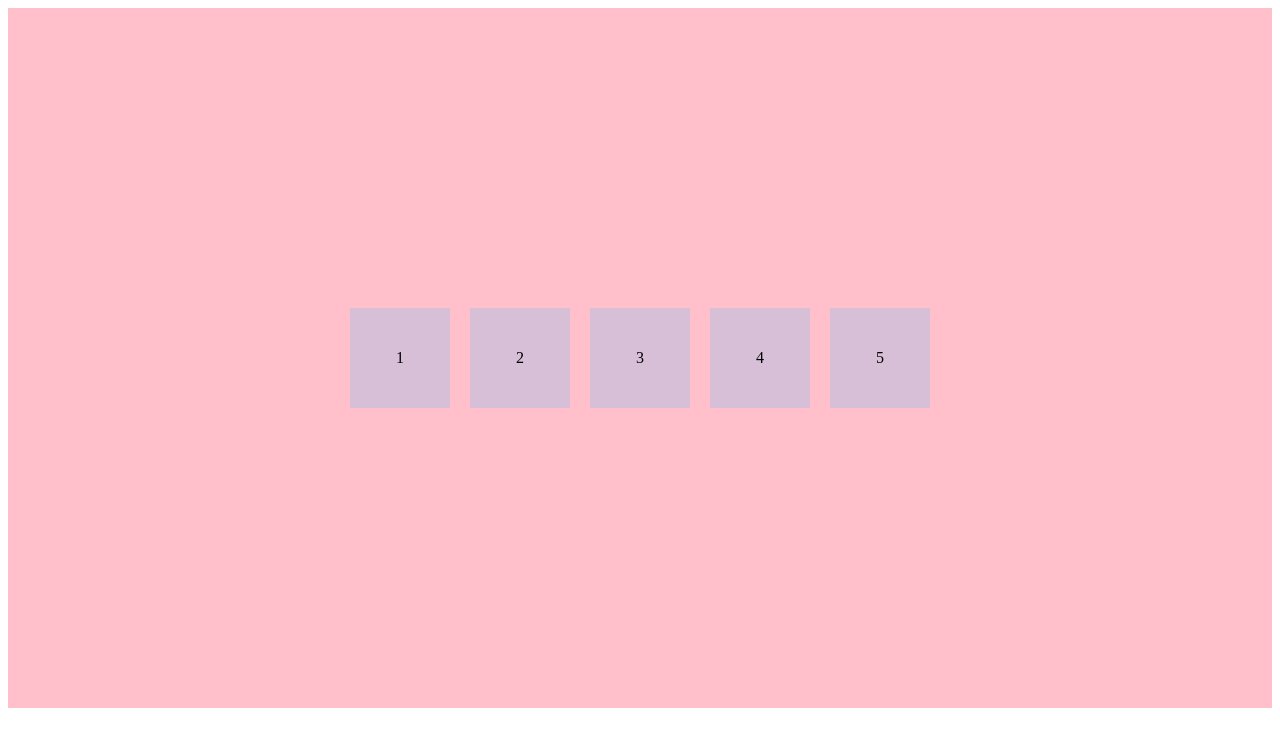
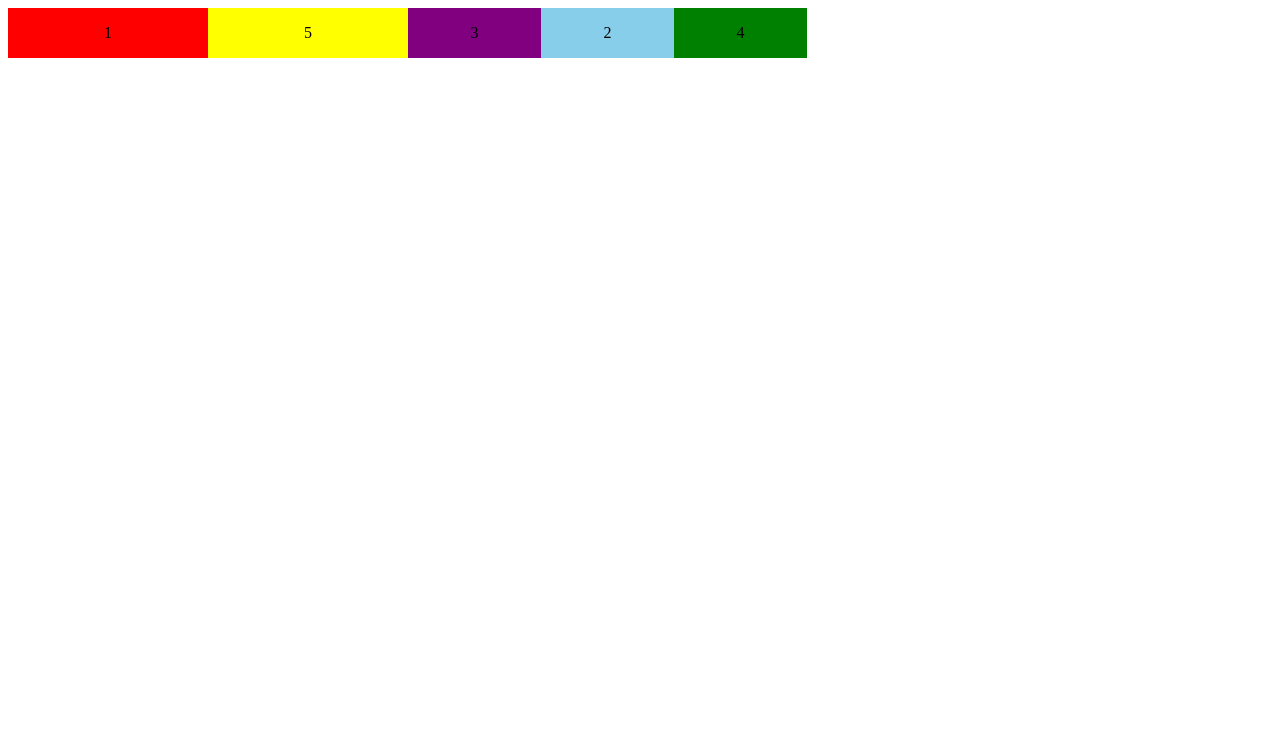
Before and after one commit to ItsIrina777/HM15, a plain HTML site: page index.html in a window 1280 px wide. Drawn offline with Linux system fonts and the light colour scheme.

Commit message:
зробила стилі
але не знаю як опустити 2,3 та 4 до низу

```diff
--- a/style.css
+++ b/style.css
@@ -1,23 +1,50 @@
 .holder {
-    background-color: pink;
-    height: 700px;
-
     display: flex;
     flex-wrap: wrap;
-    justify-content: center;
-    align-content: center;
-
-    column-gap: 20px;
-    row-gap: 40px;
 }
 
+/*
+1-red
+2-sky blue
+3-violet
+4-green
+5-yellow
+
+1) 1,5
+2) 3,2,4
+*/
 .item {
-width: 100px;
-height: 100px;
-background-color: thistle;
-border-color: solid aqua;
-display: flex;
-flex-direction: column;
-align-items: center;
-justify-content: center;
+    display: flex;
+    justify-content: center;
+    align-items: center;
+    width: 100px;
+    height: 50px;
 }
+
+.item:nth-child(1) {
+    background-color: red;
+    width: 200px;
+    order: -2;
+}
+
+.item:nth-child(5) {
+    background-color: yellow;
+    width: 200px;
+    order: -2;
+}
+
+.item:nth-child(3) {
+    background-color: purple;
+    width: 133px;
+    order: -1;
+}
+
+.item:nth-child(2) {
+    background-color: skyblue;
+    width: 133px;
+}
+
+.item:nth-child(4) {
+    background-color: green;
+    width: 133px;
+}
```
